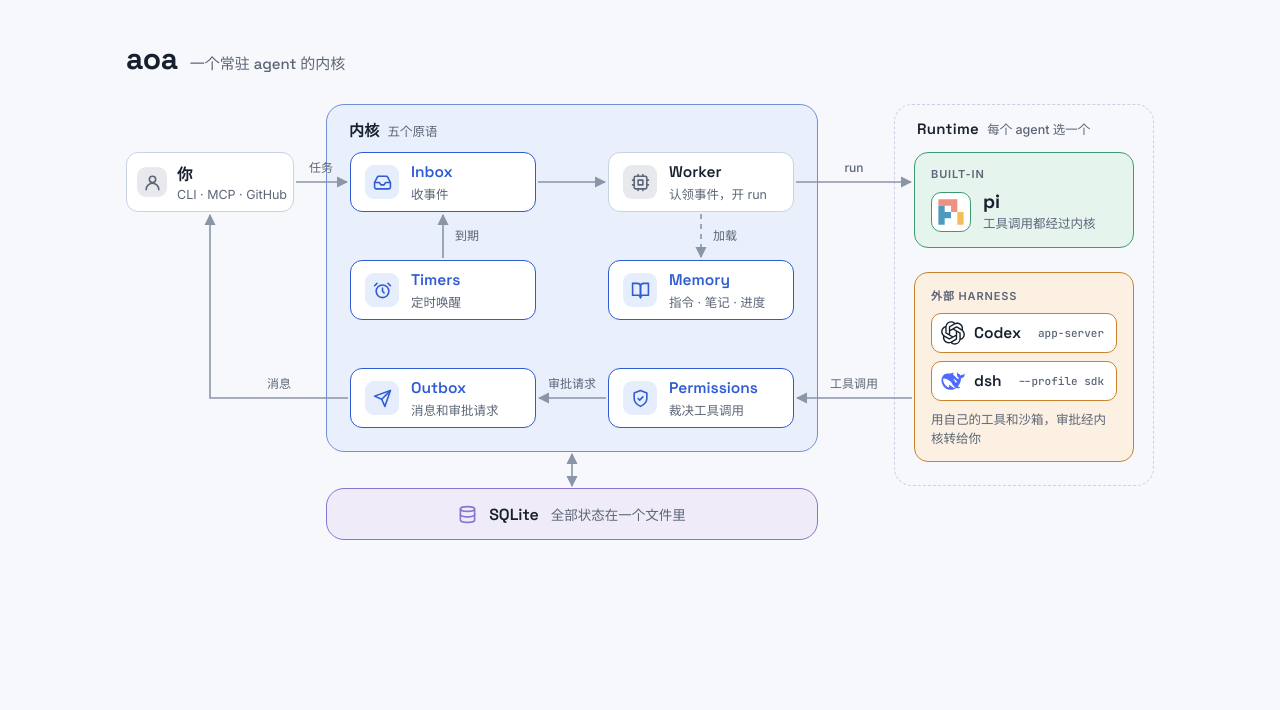
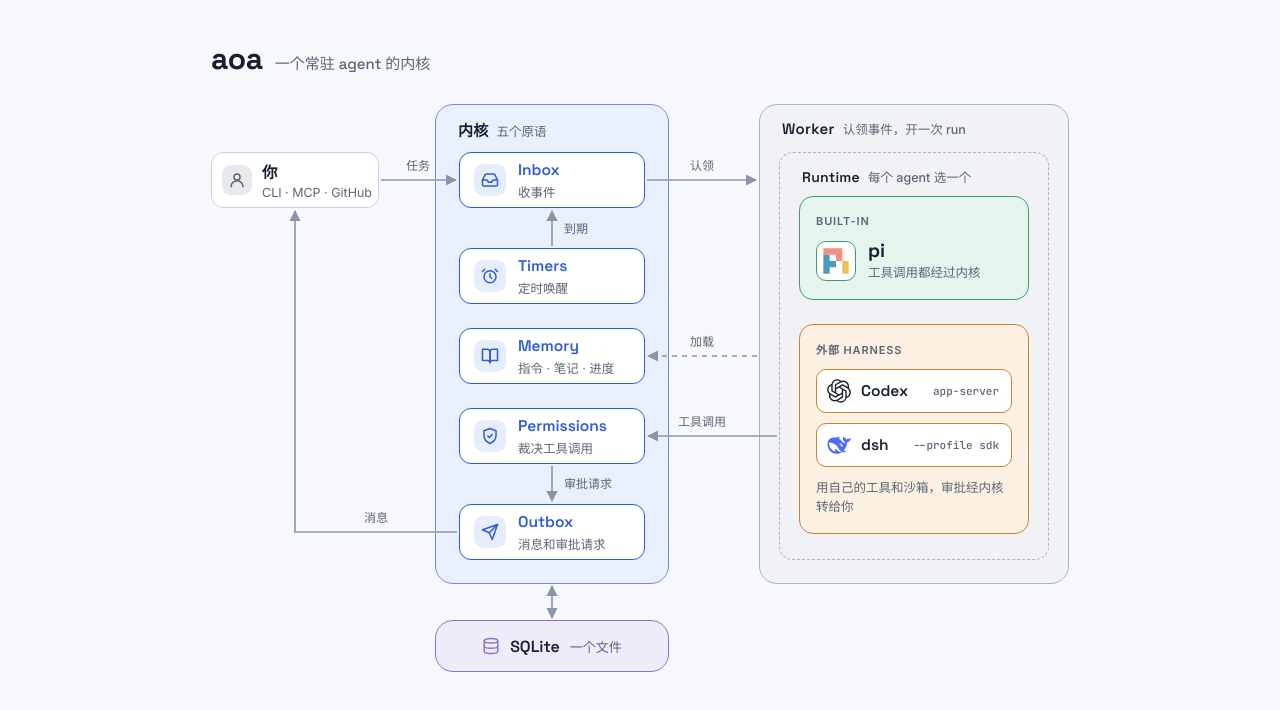
Before and after one commit to bubbleptr/aoa, a website: page docs/architecture.html in a window 1280 px wide. Drawn offline with Linux system fonts and the light colour scheme.

Commit message:
docs: the architecture diagram takes Worker out of the kernel; it wraps the runtimes, and the kernel holds only the five primitives

```diff
--- a/docs/architecture.html
+++ b/docs/architecture.html
@@ -3,7 +3,7 @@
 <link rel="preconnect" href="https://fonts.googleapis.com">
 <link rel="stylesheet" href="https://fonts.googleapis.com/css2?family=Inter:wght@400;500;600&family=JetBrains+Mono:wght@400;500&family=Space+Grotesk:wght@500;600;700&display=swap">
 <style>
-/* Layout: a fixed 1076×540 stage captured as one image. The kernel is a 2×3 grid of equal tiles, so no box is wider than its text; the run goes out of the top row and tool calls come back into the bottom row. */
+/* Layout: a fixed 942×704 stage captured as one image. The kernel is one column of the five primitives; the worker is a separate region on the right that wraps the runtimes, and every kernel↔worker arrow is horizontal. */
 :root {
   --bg: #f7f8fb;
   --ink: #17202e;
@@ -11,6 +11,8 @@
   --line: #8a95a8;
   --kernel: #e9effb;
   --kernel-edge: #6f8fd6;
+  --worker: #f1f2f5;
+  --worker-edge: #a9b2c3;
   --tile: #ffffff;
   --tile-edge: #c9d2e3;
   --prim: #2f5bd3;
@@ -29,14 +31,16 @@
 @media (prefers-color-scheme: dark) {
   :root:not([data-theme="light"]) {
     --bg: #0e131b; --ink: #e8edf5; --muted: #9aa5b8; --line: #6b7689;
-    --kernel: #142037; --kernel-edge: #5576c9; --tile: #101826; --tile-edge: #2c3a52; --prim: #8fb0ff; --icon-bg: #1b2a4a;
+    --kernel: #142037; --kernel-edge: #5576c9; --worker: #151b26; --worker-edge: #3a465c;
+    --tile: #101826; --tile-edge: #2c3a52; --prim: #8fb0ff; --icon-bg: #1b2a4a;
     --builtin: #0f2a20; --builtin-edge: #4fb488; --ext: #2b1f0e; --ext-edge: #d99a45;
     --store: #1d1834; --store-edge: #9a86e0; --chip: #101826; color-scheme: dark;
   }
 }
 :root[data-theme="dark"] {
   --bg: #0e131b; --ink: #e8edf5; --muted: #9aa5b8; --line: #6b7689;
-  --kernel: #142037; --kernel-edge: #5576c9; --tile: #101826; --tile-edge: #2c3a52; --prim: #8fb0ff; --icon-bg: #1b2a4a;
+  --kernel: #142037; --kernel-edge: #5576c9; --worker: #151b26; --worker-edge: #3a465c;
+  --tile: #101826; --tile-edge: #2c3a52; --prim: #8fb0ff; --icon-bg: #1b2a4a;
   --builtin: #0f2a20; --builtin-edge: #4fb488; --ext: #2b1f0e; --ext-edge: #d99a45;
   --store: #1d1834; --store-edge: #9a86e0; --chip: #101826; color-scheme: dark;
 }
@@ -48,7 +52,7 @@ body {
   padding-right: max(16px, env(safe-area-inset-right, 0px));
 }
 .scroll { overflow-x: auto; }
-.stage { position: relative; width: 1076px; height: 540px; margin: 0 auto; }
+.stage { position: relative; width: 906px; height: 672px; margin: 0 auto; }
 .stage > svg { position: absolute; inset: 0; pointer-events: none; }
 .abs { position: absolute; box-sizing: border-box; }
 
@@ -59,37 +63,38 @@ body {
 .region { border-radius: 18px; border: 1.5px solid; }
 .region > .label { position: absolute; left: 22px; top: 14px; font: 600 15px var(--display); letter-spacing: 0.02em; }
 .region > .label small { font: 500 12.5px var(--body); color: var(--muted); margin-left: 8px; letter-spacing: 0; }
-.kernel { left: 224px; top: 80px; width: 492px; height: 348px; background: var(--kernel); border-color: var(--kernel-edge); }
-.runtime { left: 792px; top: 80px; width: 260px; height: 382px; border-color: var(--tile-edge); border-style: dashed; }
-.store { left: 224px; top: 464px; width: 492px; height: 52px; background: var(--store); border-color: var(--store-edge); display: flex; align-items: center; justify-content: center; gap: 12px; padding: 0 20px; }
+.kernel { left: 248px; top: 80px; width: 234px; height: 480px; background: var(--kernel); border-color: var(--kernel-edge); }
+.worker { left: 572px; top: 80px; width: 310px; height: 480px; background: var(--worker); border-color: var(--worker-edge); }
+.runtime { left: 592px; top: 128px; width: 270px; height: 408px; border-color: var(--worker-edge); border-style: dashed; border-radius: 14px; }
+.runtime > .label { font-size: 14px; }
+.store { left: 248px; top: 596px; width: 234px; height: 52px; background: var(--store); border-color: var(--store-edge); display: flex; align-items: center; justify-content: center; gap: 10px; }
 .store b { font: 600 16px var(--display); }
-.store span { font-size: 13.5px; color: var(--muted); }
+.store span { font-size: 13px; color: var(--muted); }
 .store svg { color: var(--store-edge); }
 
-.tile { background: var(--tile); border: 1.5px solid var(--tile-edge); border-radius: 12px; padding: 0 14px; display: flex; align-items: center; gap: 12px; height: 60px; }
+.tile { background: var(--tile); border: 1.5px solid var(--tile-edge); border-radius: 12px; padding: 0 14px; display: flex; align-items: center; gap: 12px; height: 56px; }
 .tile.prim { border-color: var(--prim); }
-.tile .ic { flex: none; width: 34px; height: 34px; border-radius: 9px; background: var(--icon-bg); color: var(--prim); display: grid; place-items: center; }
-.tile:not(.prim) .ic { color: var(--muted); background: color-mix(in srgb, var(--muted) 14%, transparent); }
+.tile .ic { flex: none; width: 32px; height: 32px; border-radius: 9px; background: var(--icon-bg); color: var(--prim); display: grid; place-items: center; }
+.you .ic { color: var(--muted); background: color-mix(in srgb, var(--muted) 14%, transparent); }
 .tile .tx { display: flex; flex-direction: column; gap: 2px; }
 .tile b { font: 600 15.5px var(--display); }
 .tile.prim b { color: var(--prim); }
 .tile span { font-size: 12.5px; color: var(--muted); white-space: nowrap; }
-.col1 { left: 248px; width: 186px; }
-.col2 { left: 506px; width: 186px; }
+.col { left: 272px; width: 186px; }
 .you { left: 24px; top: 128px; width: 168px; padding: 0 10px; gap: 10px; }
 .you .ic { width: 30px; height: 30px; }
 
-.card { left: 812px; width: 220px; border-radius: 14px; border: 1.5px solid; padding: 14px 16px; display: flex; flex-direction: column; gap: 10px; }
+.card { left: 612px; width: 230px; border-radius: 14px; border: 1.5px solid; padding: 14px 16px; display: flex; flex-direction: column; justify-content: center; gap: 12px; }
 .card .kind { font: 600 11px var(--body); letter-spacing: 0.08em; text-transform: uppercase; color: var(--muted); }
 .card p { margin: 0; font-size: 12.5px; line-height: 1.5; color: var(--muted); }
-.builtin { top: 128px; height: 96px; background: var(--builtin); border-color: var(--builtin-edge); }
+.builtin { top: 172px; height: 104px; background: var(--builtin); border-color: var(--builtin-edge); }
 .builtin .row { display: flex; align-items: center; gap: 12px; }
 .builtin .row div { display: flex; flex-direction: column; gap: 1px; }
 .builtin .row b { font: 700 19px/1.2 var(--display); }
 .pi { flex: none; width: 40px; height: 40px; border-radius: 10px; background: var(--chip); border: 1px solid var(--builtin-edge); padding: 5px; box-sizing: border-box; }
-.ext { top: 248px; height: 190px; background: var(--ext); border-color: var(--ext-edge); }
-.ext .pair { display: grid; gap: 8px; }
-.ext .pair div { background: var(--chip); border: 1px solid var(--ext-edge); border-radius: 10px; padding: 7px 12px 7px 9px; display: flex; align-items: center; gap: 9px; }
+.ext { top: 300px; height: 210px; background: var(--ext); border-color: var(--ext-edge); }
+.ext .pair { display: grid; gap: 10px; }
+.ext .pair div { background: var(--chip); border: 1px solid var(--ext-edge); border-radius: 10px; padding: 9px 12px 9px 10px; display: flex; align-items: center; gap: 10px; }
 .ext .pair .logo { width: 24px; height: 24px; flex: none; color: var(--ink); }
 .ext .pair b { font: 600 15.5px var(--display); }
 .ext .pair code { margin-left: auto; font: 500 11px var(--mono); color: var(--muted); }
@@ -98,11 +103,11 @@ body {
 .dash { stroke-dasharray: 5 5; }
 .tip { fill: var(--line); }
 .lbl { font: 500 12px var(--body); fill: var(--muted); }
-.i { width: 19px; height: 19px; fill: none; stroke: currentColor; stroke-width: 2; stroke-linecap: round; stroke-linejoin: round; }
+.i { width: 18px; height: 18px; fill: none; stroke: currentColor; stroke-width: 2; stroke-linecap: round; stroke-linejoin: round; }
 </style>
 
 <div class="scroll">
-<div class="stage" role="img" aria-label="aoa 架构：你交代的任务进入内核的 inbox，worker 开一次 run 交给 runtime，工具调用经过权限，消息从 outbox 回到你；状态存在 SQLite。runtime 有内置的 pi 和外部 harness（Codex、dsh）。">
+<div class="stage" role="img" aria-label="aoa 架构：你交代的任务进入内核的 Inbox；Worker 认领事件，在它选的 runtime 里开一次 run，加载 Memory；runtime 的工具调用经过 Permissions，审批请求和消息从 Outbox 回到你；内核状态存在 SQLite。runtime 有内置的 pi 和外部 harness（Codex、dsh）。">
 
   <div class="abs title"><b>aoa</b><span>一个常驻 agent 的内核</span></div>
 
@@ -112,36 +117,33 @@ body {
   </div>
 
   <div class="abs region kernel"><div class="label">内核<small>五个原语</small></div></div>
-  <div class="abs tile prim col1" style="top:128px">
+  <div class="abs tile prim col" style="top:128px">
     <div class="ic"><svg class="i" viewBox="0 0 24 24"><path d="M22 12h-6l-2 3h-4l-2-3H2"/><path d="M5.45 5.11 2 12v6a2 2 0 0 0 2 2h16a2 2 0 0 0 2-2v-6l-3.45-6.89A2 2 0 0 0 16.76 4H7.24a2 2 0 0 0-1.79 1.11z"/></svg></div>
     <div class="tx"><b>Inbox</b><span>收事件</span></div>
   </div>
-  <div class="abs tile col2" style="top:128px">
-    <div class="ic"><svg class="i" viewBox="0 0 24 24"><rect x="4" y="4" width="16" height="16" rx="2"/><rect x="9" y="9" width="6" height="6"/><path d="M15 2v2M15 20v2M2 15h2M2 9h2M20 15h2M20 9h2M9 2v2M9 20v2"/></svg></div>
-    <div class="tx"><b>Worker</b><span>认领事件，开 run</span></div>
-  </div>
-  <div class="abs tile prim col1" style="top:236px">
+  <div class="abs tile prim col" style="top:224px">
     <div class="ic"><svg class="i" viewBox="0 0 24 24"><circle cx="12" cy="13" r="8"/><path d="M12 9v4l2 2"/><path d="M5 3 2 6"/><path d="m22 6-3-3"/></svg></div>
     <div class="tx"><b>Timers</b><span>定时唤醒</span></div>
   </div>
-  <div class="abs tile prim col2" style="top:236px">
+  <div class="abs tile prim col" style="top:304px">
     <div class="ic"><svg class="i" viewBox="0 0 24 24"><path d="M2 3h6a4 4 0 0 1 4 4v14a3 3 0 0 0-3-3H2z"/><path d="M22 3h-6a4 4 0 0 0-4 4v14a3 3 0 0 1 3-3h7z"/></svg></div>
     <div class="tx"><b>Memory</b><span>指令 · 笔记 · 进度</span></div>
   </div>
-  <div class="abs tile prim col1" style="top:344px">
+  <div class="abs tile prim col" style="top:384px">
+    <div class="ic"><svg class="i" viewBox="0 0 24 24"><path d="M12 22s8-4 8-10V5l-8-3-8 3v7c0 6 8 10 8 10"/><path d="m9 12 2 2 4-4"/></svg></div>
+    <div class="tx"><b>Permissions</b><span>裁决工具调用</span></div>
+  </div>
+  <div class="abs tile prim col" style="top:480px">
     <div class="ic"><svg class="i" viewBox="0 0 24 24"><path d="m22 2-7 20-4-9-9-4Z"/><path d="M22 2 11 13"/></svg></div>
     <div class="tx"><b>Outbox</b><span>消息和审批请求</span></div>
-  </div>
-  <div class="abs tile prim col2" style="top:344px">
-    <div class="ic"><svg class="i" viewBox="0 0 24 24"><path d="M12 22s8-4 8-10V5l-8-3-8 3v7c0 6 8 10 8 10"/><path d="m9 12 2 2 4-4"/></svg></div>
-    <div class="tx"><b>Permissions</b><span>裁决工具调用</span></div>
   </div>
 
   <div class="abs region store">
     <svg class="i" viewBox="0 0 24 24"><ellipse cx="12" cy="5" rx="9" ry="3"/><path d="M3 5v14a9 3 0 0 0 18 0V5"/><path d="M3 12a9 3 0 0 0 18 0"/></svg>
-    <b>SQLite</b><span>全部状态在一个文件里</span>
+    <b>SQLite</b><span>一个文件</span>
   </div>
 
+  <div class="abs region worker"><div class="label">Worker<small>认领事件，开一次 run</small></div></div>
   <div class="abs region runtime"><div class="label">Runtime<small>每个 agent 选一个</small></div></div>
   <div class="abs card builtin">
     <span class="kind">Built-in</span>
@@ -156,28 +158,27 @@ body {
     <p>用自己的工具和沙箱，审批经内核转给你</p>
   </div>
 
-  <svg viewBox="0 0 1076 540" width="1076" height="540" aria-hidden="true">
+  <svg viewBox="0 0 906 672" width="906" height="672" aria-hidden="true">
     <defs>
       <marker id="tip" viewBox="0 0 10 10" refX="9" refY="5" markerWidth="7" markerHeight="7" orient="auto-start-reverse">
         <path class="tip" d="M0,0 L10,5 L0,10 z"/>
       </marker>
     </defs>
-    <path class="edge" marker-end="url(#tip)" d="M194,158 H245"/>
-    <text class="lbl" x="219" y="148" text-anchor="middle">任务</text>
-    <path class="edge" marker-end="url(#tip)" d="M246,374 H108 V191"/>
-    <text class="lbl" x="177" y="364" text-anchor="middle">消息</text>
-    <path class="edge" marker-end="url(#tip)" d="M341,234 V191"/>
-    <text class="lbl" x="353" y="216">到期</text>
-    <path class="edge" marker-end="url(#tip)" d="M436,158 H503"/>
-    <path class="edge dash" marker-end="url(#tip)" d="M599,190 V233"/>
-    <text class="lbl" x="611" y="216">加载</text>
-    <path class="edge" marker-end="url(#tip)" d="M504,374 H437"/>
-    <text class="lbl" x="470" y="364" text-anchor="middle">审批请求</text>
-    <path class="edge" marker-end="url(#tip)" d="M694,158 H809"/>
-    <text class="lbl" x="752" y="148" text-anchor="middle">run</text>
-    <path class="edge" marker-end="url(#tip)" d="M810,374 H695"/>
-    <text class="lbl" x="752" y="364" text-anchor="middle">工具调用</text>
-    <path class="edge" marker-start="url(#tip)" marker-end="url(#tip)" d="M470,430 V462"/>
+    <path class="edge" marker-end="url(#tip)" d="M194,156 H269"/>
+    <text class="lbl" x="231" y="146" text-anchor="middle">任务</text>
+    <path class="edge" marker-end="url(#tip)" d="M270,508 H108 V187"/>
+    <text class="lbl" x="189" y="498" text-anchor="middle">消息</text>
+    <path class="edge" marker-end="url(#tip)" d="M365,222 V187"/>
+    <text class="lbl" x="377" y="209">到期</text>
+    <path class="edge" marker-end="url(#tip)" d="M460,156 H569"/>
+    <text class="lbl" x="515" y="146" text-anchor="middle">认领</text>
+    <path class="edge dash" marker-end="url(#tip)" d="M570,332 H461"/>
+    <text class="lbl" x="515" y="322" text-anchor="middle">加载</text>
+    <path class="edge" marker-end="url(#tip)" d="M590,412 H461"/>
+    <text class="lbl" x="515" y="402" text-anchor="middle">工具调用</text>
+    <path class="edge" marker-end="url(#tip)" d="M365,442 V477"/>
+    <text class="lbl" x="377" y="464">审批请求</text>
+    <path class="edge" marker-start="url(#tip)" marker-end="url(#tip)" d="M365,562 V594"/>
   </svg>
 </div>
 </div>
```
Also changed, not shown: README.md, docs/architecture-dark.png, docs/architecture-light.png.
